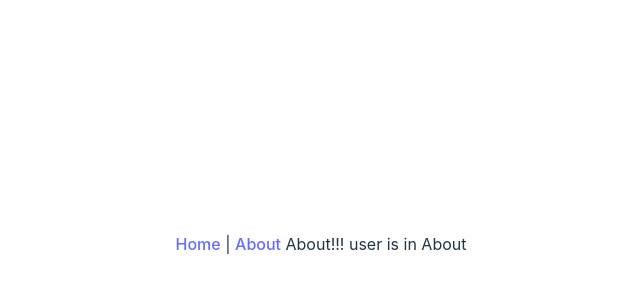
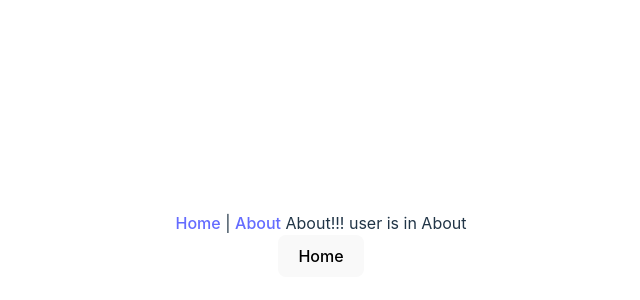
Before and after one commit to xmasuhai/ele-test, a Vue app: page /#/about in a window 1280 px wide. Shown: the part 156-456 px from the top of the page, without its empty margins (319-959 px from the left). Built offline with nearby package versions, Linux system fonts and the light colour scheme.

Commit message:
:sparkles: 测试组合式api使用路由实例

```diff
--- a/src/views/About.vue
+++ b/src/views/About.vue
@@ -1,5 +1,6 @@
 <script setup lang="ts" name="About">
 import {useUserStore} from "@/store/modules/userStore"
+import {useRouter, useRoute,} from 'vue-router'
 
 // 实例化使用userStore
 const users = useUserStore();
@@ -7,10 +8,26 @@ const users = useUserStore();
 // 存储数据
 users.SET_USERNAME("user is in About");
 
+// 使用路由
+const router = useRouter()
+const route = useRoute()
+const pushWithQuery = () => {
+  console.log('route', route.path, route.query)
+  router.push({
+    name: 'search',
+    query: {
+      ...route.query,
+    },
+    path: '/',
+  })
+}
+
 </script>
 
 <template>
   About!!! {{ users.username }}
+  <br/>
+  <button @click="pushWithQuery">Home</button>
 </template>
 
 <style lang="scss" scoped>
```
